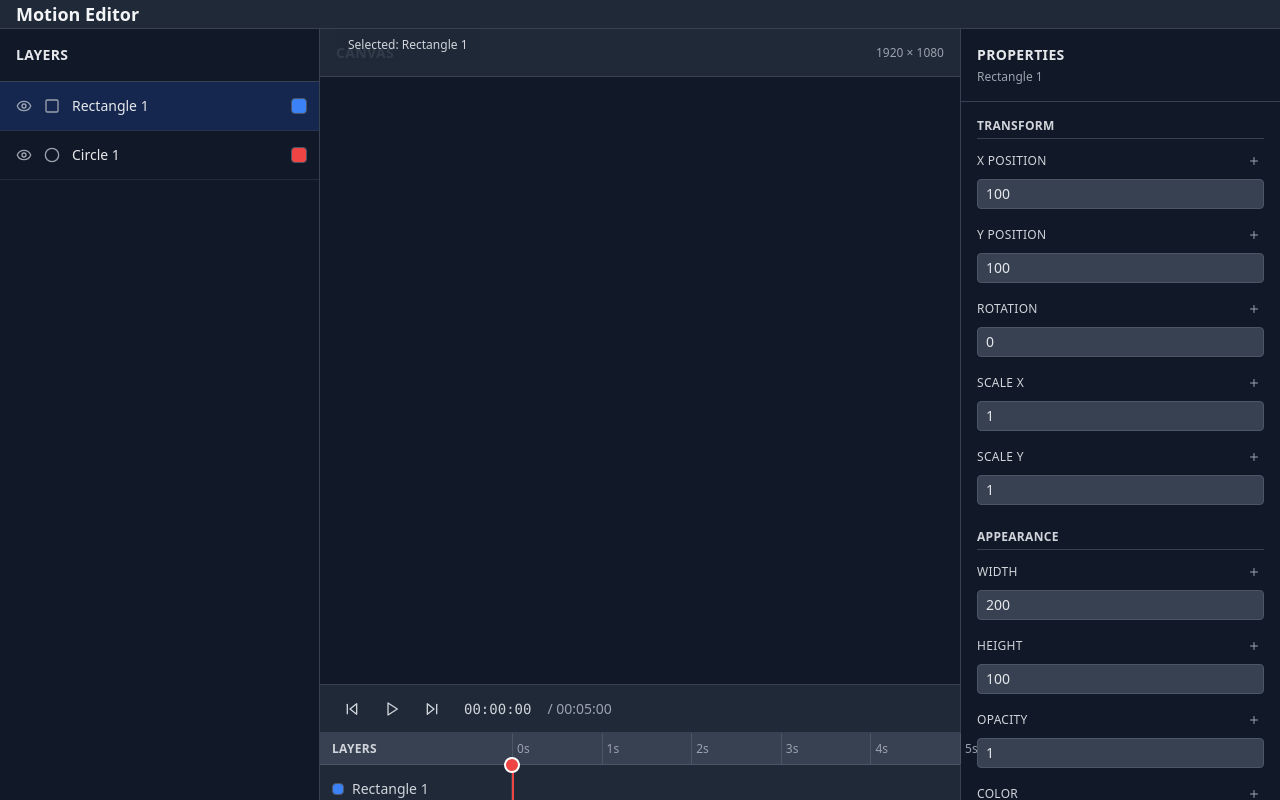
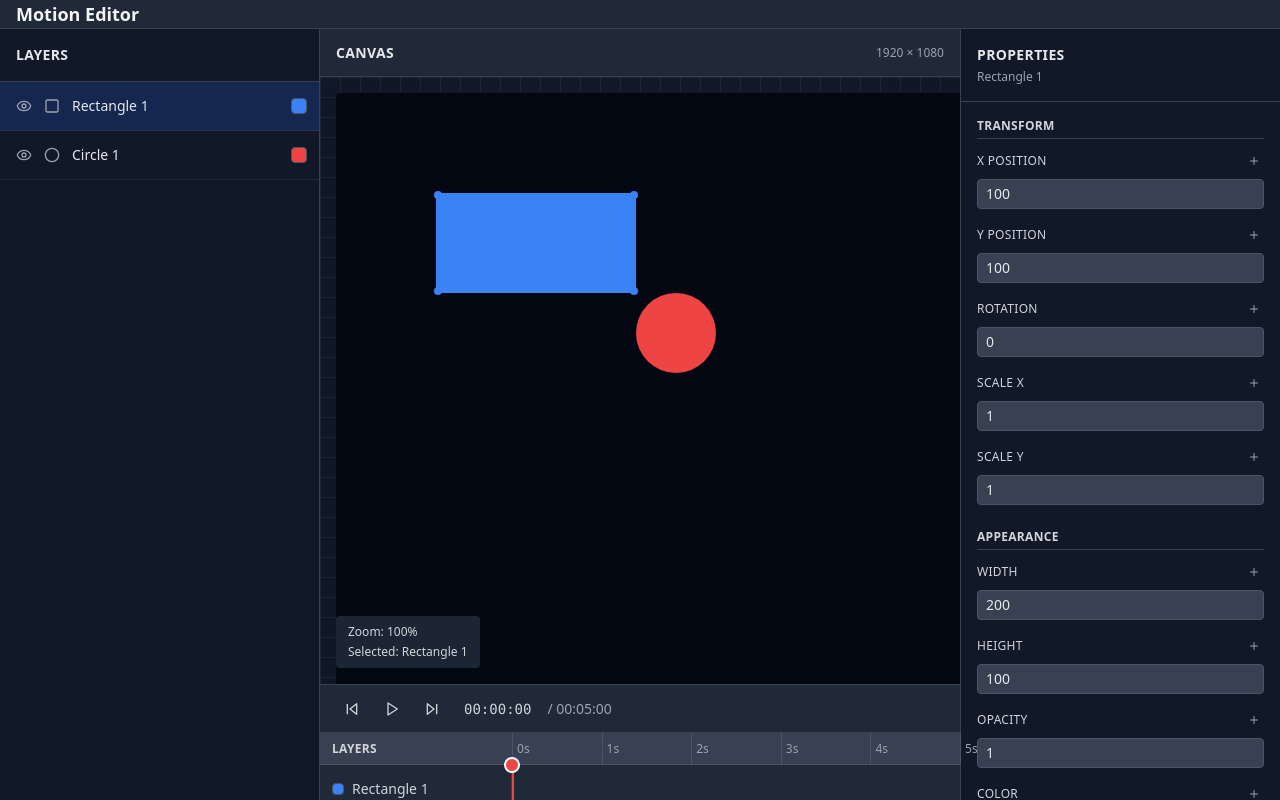
Before and after one commit to Imtiajrex/layer-flow-reactor, a React (Vite) app: page / in a window 1280 px wide. Built offline with nearby package versions, Linux system fonts and the light colour scheme.

Commit message:
Fix: Canvas not displaying content
The canvas was not displaying any content.

```diff
--- a/src/components/Canvas.tsx
+++ b/src/components/Canvas.tsx
@@ -23,6 +23,8 @@ export const Canvas: React.FC<CanvasProps> = ({
   };
 
   const renderLayer = (layer: Layer) => {
+    if (!layer.visible) return null;
+
     const {
       x, y, width, height, rotation, scaleX, scaleY, opacity, color
     } = layer.properties;
@@ -31,18 +33,20 @@ export const Canvas: React.FC<CanvasProps> = ({
 
     const baseStyle: React.CSSProperties = {
       position: 'absolute',
-      left: x,
-      top: y,
-      width: layer.type === 'circle' ? width : width,
-      height: layer.type === 'circle' ? width : height,
+      left: `${x}px`,
+      top: `${y}px`,
+      width: `${width}px`,
+      height: layer.type === 'circle' ? `${width}px` : `${height}px`,
       transform: `rotate(${rotation}deg) scale(${scaleX}, ${scaleY})`,
       opacity: opacity,
       backgroundColor: color,
       cursor: 'pointer',
       border: isSelected ? '2px solid #3b82f6' : '2px solid transparent',
       borderRadius: layer.type === 'circle' ? '50%' : '4px',
-      display: layer.visible ? 'block' : 'none',
       transition: 'border-color 0.2s',
+      display: 'flex',
+      alignItems: 'center',
+      justifyContent: 'center',
     };
 
     return (
@@ -53,7 +57,7 @@ export const Canvas: React.FC<CanvasProps> = ({
         className="hover:border-blue-400"
       >
         {layer.type === 'text' && (
-          <span className="text-white p-2 select-none">
+          <span className="text-white text-sm font-medium select-none pointer-events-none">
             {layer.properties.text || 'Text'}
           </span>
         )}
@@ -61,10 +65,10 @@ export const Canvas: React.FC<CanvasProps> = ({
         {isSelected && (
           <>
             {/* Selection handles */}
-            <div className="absolute -top-1 -left-1 w-2 h-2 bg-blue-500 rounded-full" />
-            <div className="absolute -top-1 -right-1 w-2 h-2 bg-blue-500 rounded-full" />
-            <div className="absolute -bottom-1 -left-1 w-2 h-2 bg-blue-500 rounded-full" />
-            <div className="absolute -bottom-1 -right-1 w-2 h-2 bg-blue-500 rounded-full" />
+            <div className="absolute -top-1 -left-1 w-2 h-2 bg-blue-500 rounded-full pointer-events-none" />
+            <div className="absolute -top-1 -right-1 w-2 h-2 bg-blue-500 rounded-full pointer-events-none" />
+            <div className="absolute -bottom-1 -left-1 w-2 h-2 bg-blue-500 rounded-full pointer-events-none" />
+            <div className="absolute -bottom-1 -right-1 w-2 h-2 bg-blue-500 rounded-full pointer-events-none" />
           </>
         )}
       </div>
@@ -86,18 +90,26 @@ export const Canvas: React.FC<CanvasProps> = ({
       {/* Canvas Content */}
       <div
         ref={canvasRef}
-        className="flex-1 relative bg-gray-850"
-        onClick={() => onLayerSelect('')}
+        className="flex-1 relative"
         style={{
+          height: 'calc(100% - 48px)',
           backgroundImage: `
             linear-gradient(rgba(255,255,255,0.05) 1px, transparent 1px),
             linear-gradient(90deg, rgba(255,255,255,0.05) 1px, transparent 1px)
           `,
           backgroundSize: '20px 20px',
+          backgroundColor: '#111827'
         }}
+        onClick={() => onLayerSelect('')}
       >
-        {/* Canvas Area */}
-        <div className="absolute inset-4 bg-black rounded shadow-2xl overflow-hidden">
+        {/* Canvas Area - Dark workspace */}
+        <div
+          className="absolute inset-4 bg-gray-950 rounded shadow-2xl overflow-hidden"
+          style={{
+            position: 'relative',
+            minHeight: '600px'
+          }}
+        >
           {layers.map(renderLayer)}
         </div>
 
```
